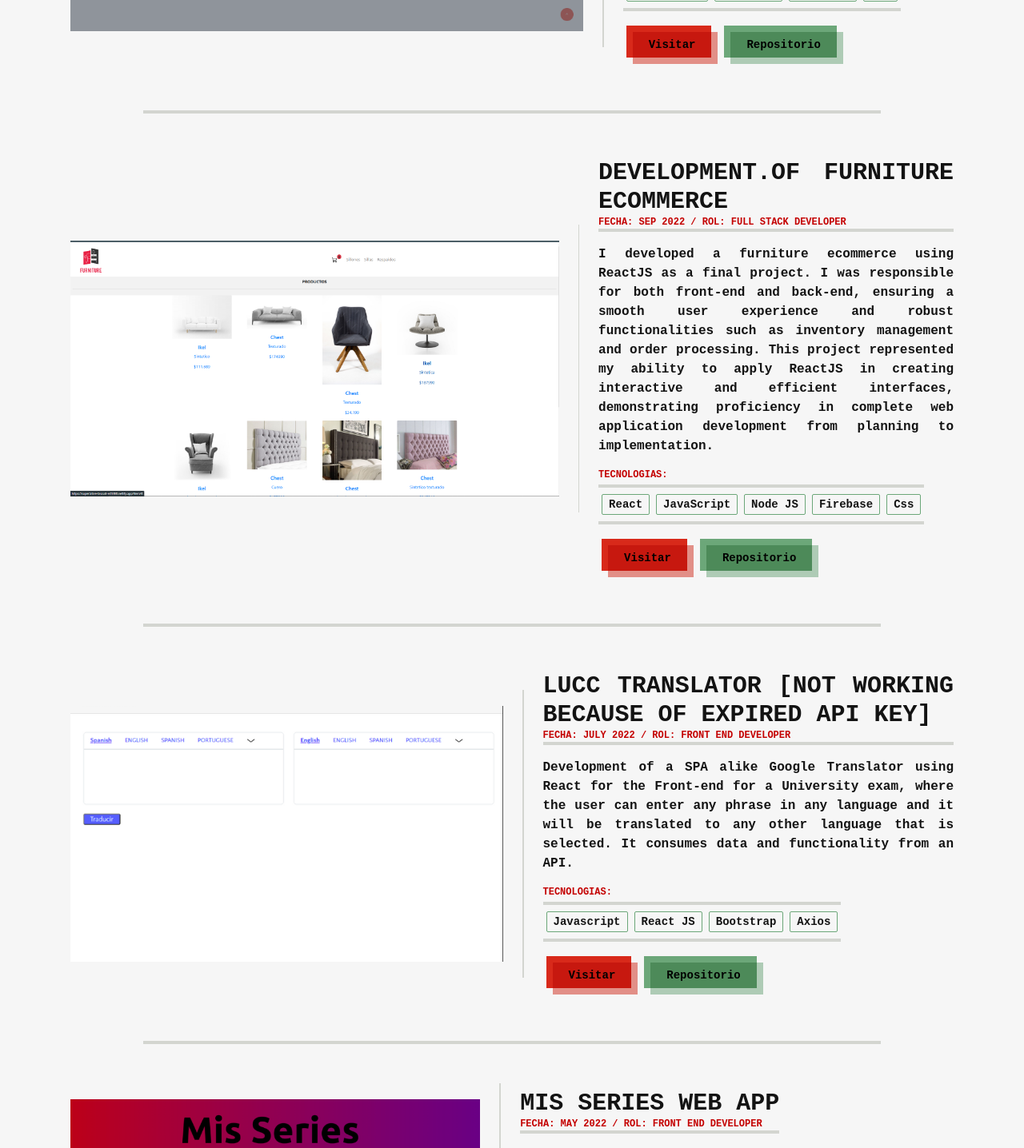
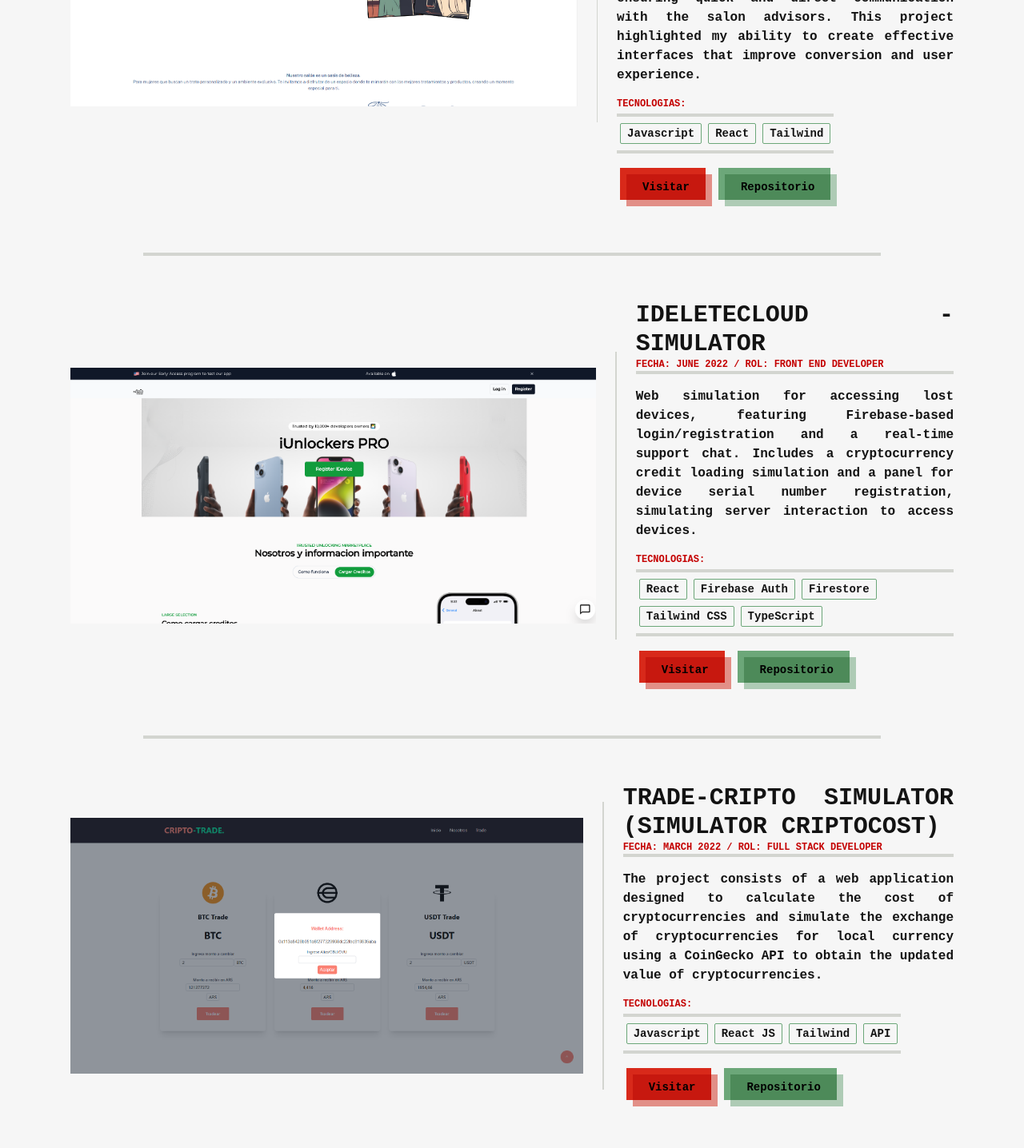
Before and after one commit to luk444/Portafolio-2024, a React (Create React App) app: page / in a window 1280 px wide. Shown: the part 5188-6624 px from the top of the page at 80% size. Built offline with nearby package versions, Linux system fonts and the light colour scheme.

Commit message:
UpdateProyects

```diff
--- a/src/data/proyects.js
+++ b/src/data/proyects.js
@@ -1,10 +1,11 @@
 import baxinova from "../assets/WebCalderas.png";
-import misSeries from "../assets/mis-series.png";
+import Proyect from "../assets/3dProyect.png";
 import TradeCripto from "../assets/TradeCripto.png";
 import translator from "../assets/translator.png";
 import furniture from "../assets/Forniture-Ecomerce.png";
 import Classyclub from "../assets/ClassyClub.png";
 import Autopart from "../assets/Ecomerce-Automanicaos.png";
+import idelete from "../assets/idelete.png";
 
 
 const proyects = [
@@ -31,6 +32,16 @@
     rol: "FrontEnd"
   },
   {
+    "title": "E-commerce 3D Simulator",
+    "date": "Sep 2024",
+    "description":
+      "This project is an innovative idea for e-commerce, designed to allow users to preview how products (such as armchairs or furniture) would look in their homes before purchasing them. Sellers can upload scanned 3D models of the products in compatible formats so that customers can interact with them in an immersive way. The interface is developed with React and offers support for augmented reality (AR), providing a more informed and engaging shopping experience",
+    "tecnologies": ["Javascript", "Tailwind", "AR", "ModelViewer", "React"],
+    "deploy": "https://3d-simulator.vercel.app/",
+    "repo": "https://github.com/luk444/3d-simulator",
+    "img": Proyect
+  },
+  {
     title: "LadingPage: Beauty salon",
     date: "May 2023",
     description:
@@ -39,6 +50,15 @@
     deploy: "https://beauty-salon-sandy.vercel.app/",
     repo: "https://github.com/luk444/Beauty-salon",
     img: Classyclub,
+  },
+  {
+    "title": "iDeleteCloud - Simulator",
+    "date": "June 2022",
+    "description": "Web simulation for accessing lost devices, featuring Firebase-based login/registration and a real-time support chat. Includes a cryptocurrency credit loading simulation and a panel for device serial number registration, simulating server interaction to access devices.",
+    "tecnologies": ["React", "Firebase Auth", "Firestore", "Tailwind CSS", "TypeScript"],
+    "deploy": "https://i-delete.vercel.app/",
+    "repo": "https://github.com/luk444/iDelete",
+    "img": idelete
   },
   {
     title: "Trade-Cripto Simulator (Simulator CriptoCost)",
@@ -71,17 +91,8 @@
     deploy: "https://traductor.netlify.app/",
     repo: "https://github.com/luk444/Traductor-ReactJS",
     img: translator,
-  },
-  {
-    title: "Mis Series Web App",
-    date: "May 2022",
-    description:
-      "Development of this user interface for a University exam, that allows the user to keep record of the series watched, and how many seasons. It was developed with HTML, CSS and just Javascript, using JQuery for DOM interactions.",
-    tecnologies: ["Javascript", "CSS", "JQuery", "Tailwind"],
-    deploy: "https://mis-series-lucv.netlify.app/",
-    repo: "https://github.com/luk444/Primer-Parcial",
-    img: misSeries,
-  },
+  }
+
 ];
 
 export default proyects;
```
Also changed, not shown: src/assets/3dProyect.png (added), src/assets/idelete.png (added).
